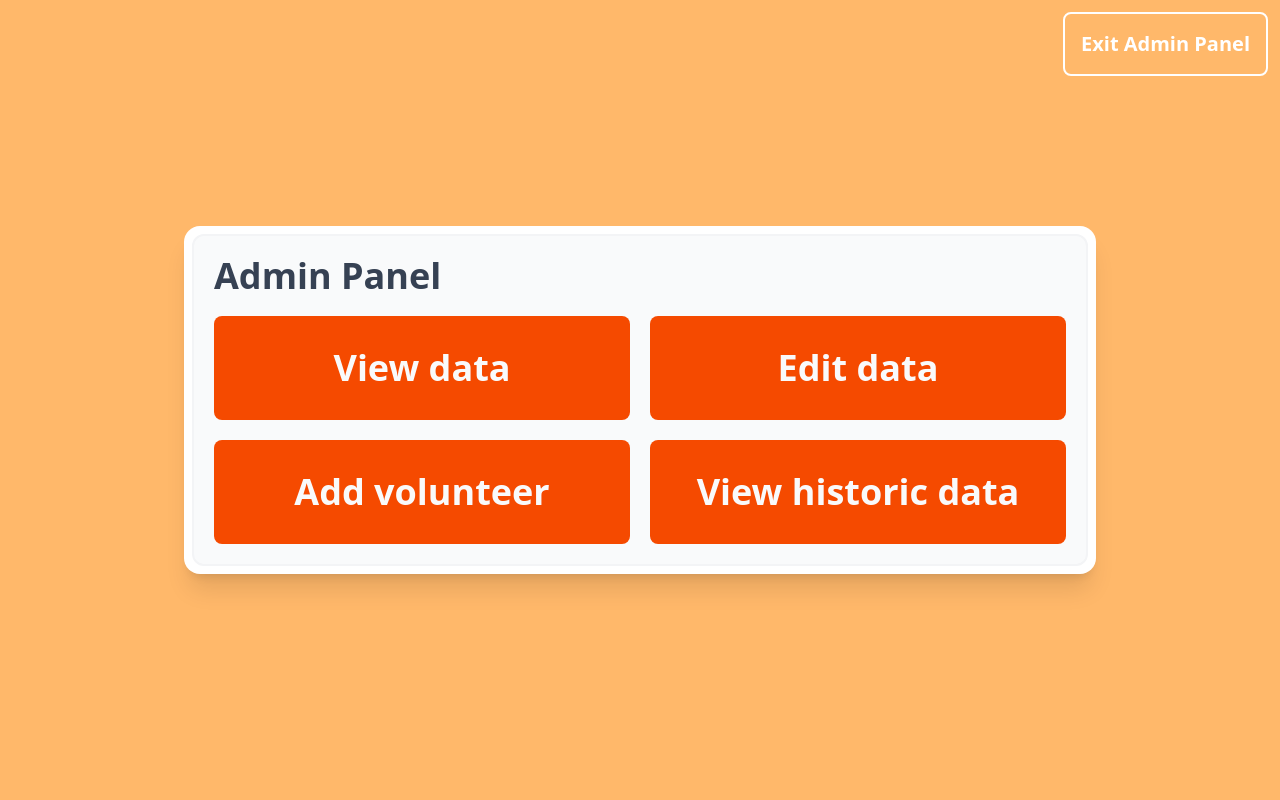
After one commit to sunlimedev/erie-bike-coop, a Flask app: page /admin/panel in a window 1280 px wide. The commit adds this page. Run offline with Flask 3, Linux system fonts and the light colour scheme.

Commit message:
More updates

```diff
--- a/app.py
+++ b/app.py
@@ -1,7 +1,6 @@
-# Erie Bike Cooperative Sign In Form System
+# Erie Bike Cooperative Logging System
 # This program records visitor and volunteer information.
-# Volunteers have their time and volunteer reason collected to assist with grants and such.
-# A backup program aggregates the daily .csv files into monthly tables and emails them to a specific address.
+# Volunteers have their time and volunteer reason collected to assist with obtaining grants and such.
 
 
 # ------------------ imports -------------------------------------------------------------------------------------------
@@ -17,17 +16,19 @@ from dotenv import load_dotenv
 from contextlib import contextmanager
 from werkzeug.security import generate_password_hash, check_password_hash
 from flask import Flask, render_template, redirect, url_for, flash
-from flask_login import LoginManager, UserMixin
+from flask_login import LoginManager
 
-from forms import VisitorForm, VolunteerForm
+from forms import VisitorForm, VolunteerForm, AdminLogInForm
+from user import User
 
 
 # ------------------ constants -----------------------------------------------------------------------------------------
 
 
+# load environment file into environment variables
 load_dotenv()
 
-# host and port for debug server
+# host and port for debug server when invoked directly
 HOST = "0.0.0.0"
 PORT = 8080
 
@@ -41,6 +42,7 @@ ADMIN_PASSWORD = os.getenv("ADMIN_PASSWORD", "pass")
 # ------------------ flask config --------------------------------------------------------------------------------------
 
 
+# flask app instance
 app = Flask(__name__)
 
 # configure secret key for forms
@@ -50,28 +52,18 @@ app.config['SECRET_KEY'] = os.getenv("FLASK_SECRET_KEY", "abcdefghijklmnopqrstuv
 login_manager = LoginManager(app)
 
 
-# ------------------ classes -------------------------------------------------------------------------------------------
+# ------------------ user routes ---------------------------------------------------------------------------------------
 
 
-# not currently used but here for the future
-class User(UserMixin):
-    def __init__(self, user_id, username, hashed_password):
-        self.id = user_id
-        self.username = username
-        self.hashed_password = hashed_password
-
-
-# ------------------ routes --------------------------------------------------------------------------------------------
-
-
+# home page to select visitor or volunteer with admin panel link in top right corner
 @app.get("/")
-@app.get("/home")
-@app.get("/greeter")
 def greeter():
+    # GET
     return render_template("greeter.html")
 
 
-@app.route("/visitor_form", methods=["GET", "POST"])
+# visitor form with no hour tracking
+@app.route("/visitor/form", methods=["GET", "POST"])
 def visitor_form():
     # form
     form = VisitorForm()
@@ -84,13 +76,15 @@ def visitor_form():
     return render_template("visitor_form.html", form=form)
 
 
+# volunteer sign in/out select page
 @app.route("/volunteer", methods=["GET", "POST"])
 def volunteer():
     # GET
     pass
 
 
-@app.route("/volunteer_form", methods=["GET", "POST"])
+# volunteer form with hour tracking
+@app.route("/volunteer/form", methods=["GET", "POST"])
 def volunteer_form():
     # form
     form = VolunteerForm()
@@ -103,16 +97,31 @@ def volunteer_form():
     return render_template("volunteer_form.html", form=form)
 
 
+# volunteer sign out page
+@app.route("/volunteer/sign_out", methods=["GET", "POST"])
+def sign_out():
+    # GET
+    return render_template("volunteer_sign_out.html")
+
+
+# ------------------ admin routes --------------------------------------------------------------------------------------
+
+
+# admin sign in page
 @app.route("/admin", methods=["GET", "POST"])
 def admin():
+    # form
+    form = AdminLogInForm()
+
     # GET
-    return render_template("admin.html")
+    return render_template("admin.html", form=form)
 
 
-@app.route("/sign_out", methods=["GET", "POST"])
-def sign_out():
+# admin panel
+@app.get("/admin/panel")
+def admin_panel():
     # GET
-    return render_template("sign_out.html")
+    return render_template("admin_panel.html")
 
 
 # ------------------ helper functions ----------------------------------------------------------------------------------
@@ -202,6 +211,20 @@ def create_db(db: Path):
     con.close()
 
 
+def get_db_tables():
+    # list for table names
+    tables = []
+
+    with get_db() as (con, cur):
+        cur.execute("SELECT * FROM pragma_table_list();")
+
+        for row in cur.fetchall():
+            if not row["name"].startswith("sqlite_"):
+                tables.append(row["name"])
+
+    return tables
+
+
 # ------------------ execution guard -----------------------------------------------------------------------------------
 
 
--- /dev/null
+++ b/templates/admin_panel.html
@@ -0,0 +1,39 @@
+{% extends "_base.html" %}
+
+{% block title %}Welcome!{% endblock %}
+
+{% block header %}
+    <div class="flex justify-end">
+        <a href="{{ url_for('greeter') }}" class="flex p-4 border-2 border-white text-white rounded-lg text-xl hover:bg-orange-600 hover:text-gray-50 hover:border-orange-600 font-semibold">
+            Exit Admin Panel
+        </a>
+    </div>
+{% endblock %}
+
+{% block content %}
+    <!-- title -->
+    <div class="text-gray-700 text-4xl font-semibold">
+        Admin Panel
+    </div>
+    <div class="grid grid-cols-2 gap-5">
+        <!-- daily stats -->
+        <a href="{{ url_for('visitor_form') }}" class="block text-gray-50 text-4xl font-semibold rounded-lg p-8 bg-orange-600 text-center hover:bg-orange-700">
+            View data
+        </a>
+        <!-- edit current data -->
+        <a href="{{ url_for('volunteer_form') }}" class="block text-gray-50 text-4xl font-semibold rounded-lg p-8 bg-orange-600 text-center hover:bg-orange-700">
+            Edit data
+        </a>
+        <!-- add regular volunteer -->
+        <a href="{{ url_for('visitor_form') }}" class="block text-gray-50 text-4xl font-semibold rounded-lg p-8 bg-orange-600 text-center hover:bg-orange-700">
+            Add volunteer
+        </a>
+        <!-- backup data -->
+        <a href="{{ url_for('volunteer_form') }}" class="block text-gray-50 text-4xl font-semibold rounded-lg p-8 bg-orange-600 text-center hover:bg-orange-700">
+            View historic data
+        </a>
+    </div>
+{% endblock %}
+
+{% block footer %}
+{% endblock %}
--- a/templates/greeter.html
+++ b/templates/greeter.html
@@ -5,7 +5,7 @@
 {% block header %}
     <div class="flex justify-end">
         <a href="{{ url_for('admin') }}" class="flex p-4 border-2 border-white text-white rounded-lg text-xl hover:bg-orange-600 hover:text-gray-50 hover:border-orange-600 font-semibold">
-            Admin View
+            Admin
         </a>
     </div>
 {% endblock %}
@@ -15,8 +15,8 @@
     <div class="text-gray-700 text-4xl font-semibold">
         Welcome to the Erie Bike Co-op!
     </div>
-    <!-- visitor -->
     <div class="columns-2 gap-5">
+        <!-- visitor -->
         <a href="{{ url_for('visitor_form') }}" class="block text-gray-50 text-4xl font-semibold rounded-lg p-8 bg-orange-600 text-center hover:bg-orange-700">
             Visitor
         </a>
--- a/volunteers.json
+++ /dev/null
@@ -1,3 +0,0 @@
-{
-    ""
-}
```
Also changed, not shown: forms.py (+12 -1 lines), templates/admin.html (+12 -1 lines), user.py (added, +8 -0 lines), README.md.
